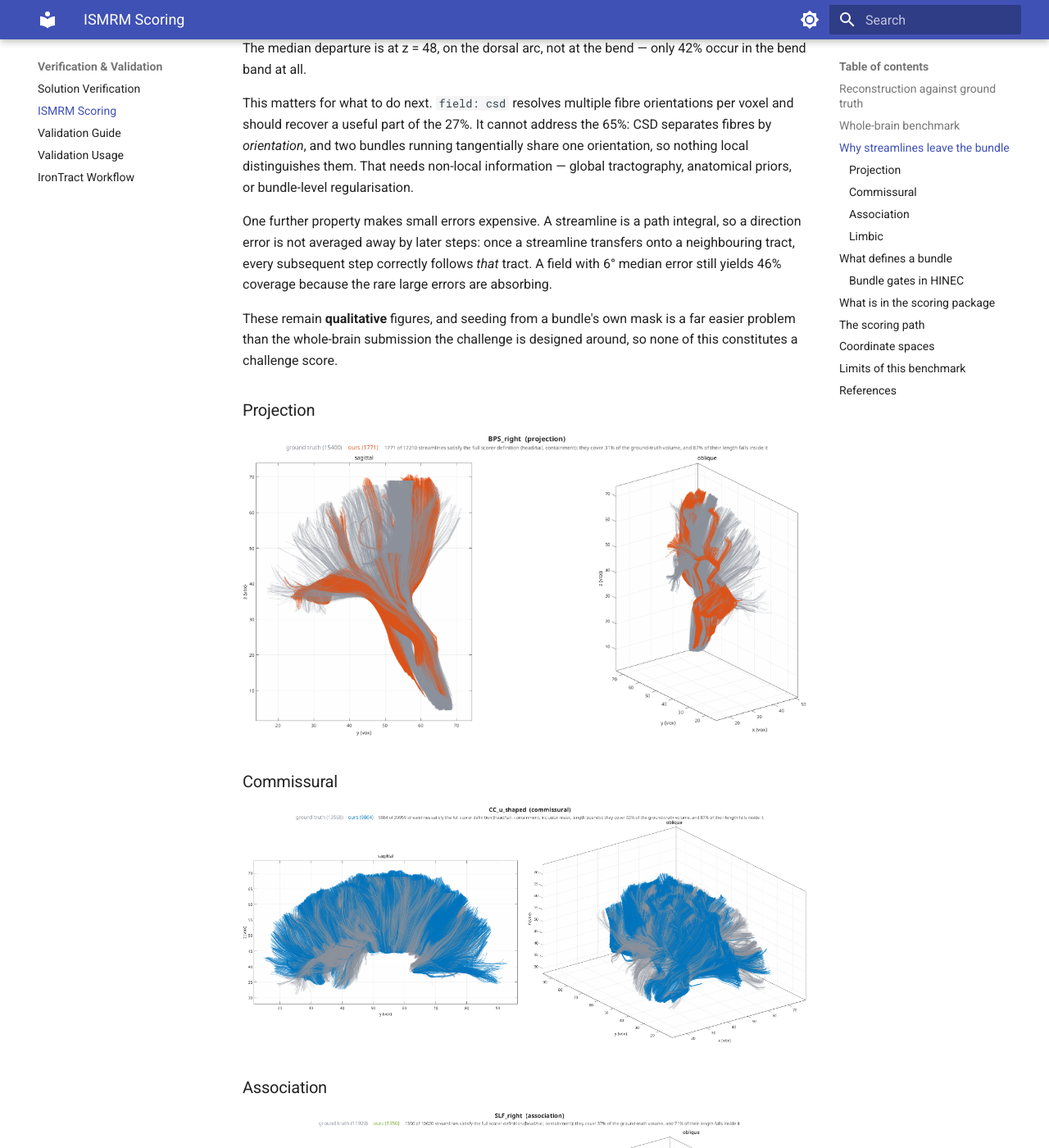
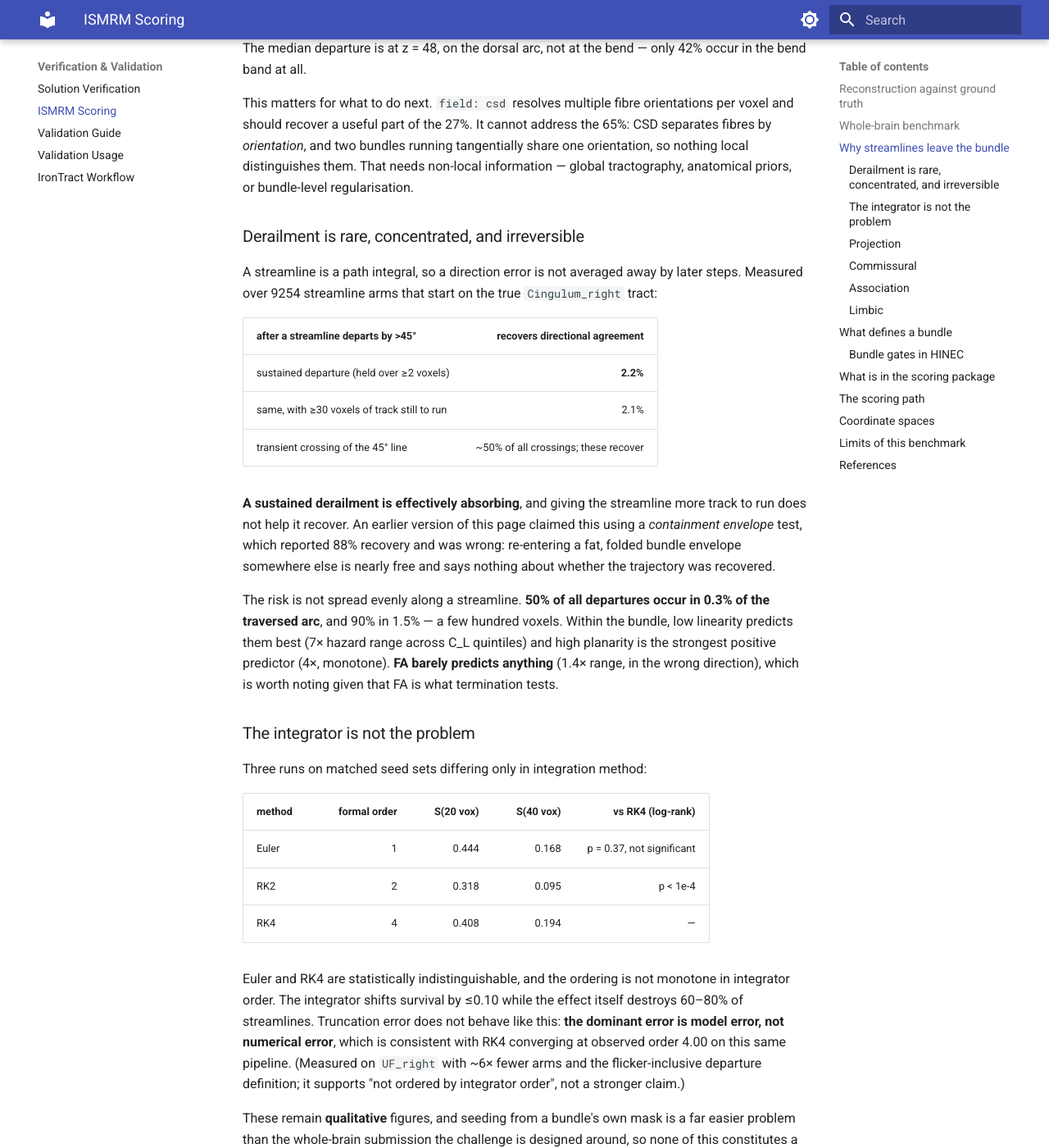
Before and after one commit to uicneuro/hinec, an MkDocs documentation site: the page built from docs/ISMRM_SCORING_ANALYSIS.md, in a window 1280 px wide and 1400 px high, scrolled down 2767 px. Shown: the whole window at 82% size. Built offline with MkDocs 1.6.1 and Material for MkDocs 9.7.7, drawn with Linux system fonts in a browser that asks for light colours.

Commit message:
Correct the "absorbing errors" claim, and measure what accumulates
The previous wording asserted that a streamline which transfers onto a
neighbouring tract never recovers, on the strength of a containment-envelope
test. That test reported 88% recovery and is not evidence either way:
re-entering a fat, folded bundle envelope somewhere else is nearly free and
says nothing about whether the trajectory was recovered.

Measured properly, on direction rather than position, over 9254 streamline
arms that start on the true tract: a departure of >45 degrees sustained over
at least 2 voxels recovers in 2.2% of cases, and 2.1% when 30 or more voxels
of track remain. So the claim holds - but only for sustained departures.
About half of all 45-degree crossings are threshold flicker with a median
displacement of 2.55 voxels, and those do recover.

Also records what the risk looks like. It is not a constant hazard and the
survival curve is not exponential: 50% of departures occur in 0.3% of the
traversed arc. Within the bundle low linearity predicts them (7x hazard range
across CL quintiles) and FA barely does (1.4x, in the wrong direction) -
notable, since FA is what termination tests.

And the result that ties this to the convergence work: on matched seed sets,
Euler and RK4 are statistically indistinguishable (log-rank p=0.37) and the
ordering is not monotone in formal order, while the effect destroys 60-80% of
streamlines. Truncation error does not behave that way. The dominant error is
model error, on the same pipeline that converges at observed order 4.00.

```diff
--- a/docs/ISMRM_SCORING_ANALYSIS.md
+++ b/docs/ISMRM_SCORING_ANALYSIS.md
@@ -111,11 +111,48 @@ tangentially share one orientation, so nothing local distinguishes them. That
 needs non-local information — global tractography, anatomical priors, or
 bundle-level regularisation.
 
-One further property makes small errors expensive. A streamline is a path
-integral, so a direction error is not averaged away by later steps: once a
-streamline transfers onto a neighbouring tract, every subsequent step correctly
-follows *that* tract. A field with 6° median error still yields 46% coverage
-because the rare large errors are absorbing.
+### Derailment is rare, concentrated, and irreversible
+
+A streamline is a path integral, so a direction error is not averaged away by
+later steps. Measured over 9254 streamline arms that start on the true
+`Cingulum_right` tract:
+
+| after a streamline departs by >45° | recovers directional agreement |
+|---|--:|
+| sustained departure (held over ≥2 voxels) | **2.2%** |
+| same, with ≥30 voxels of track still to run | 2.1% |
+| transient crossing of the 45° line | ~50% of all crossings; these recover |
+
+**A sustained derailment is effectively absorbing**, and giving the streamline
+more track to run does not help it recover. An earlier version of this page
+claimed this using a *containment envelope* test, which reported 88% recovery
+and was wrong: re-entering a fat, folded bundle envelope somewhere else is
+nearly free and says nothing about whether the trajectory was recovered.
+
+The risk is not spread evenly along a streamline. **50% of all departures occur
+in 0.3% of the traversed arc**, and 90% in 1.5% — a few hundred voxels. Within
+the bundle, low linearity predicts them best (7× hazard range across C_L
+quintiles) and high planarity is the strongest positive predictor (4×,
+monotone). **FA barely predicts anything** (1.4× range, in the wrong direction),
+which is worth noting given that FA is what termination tests.
+
+### The integrator is not the problem
+
+Three runs on matched seed sets differing only in integration method:
+
+| method | formal order | S(20 vox) | S(40 vox) | vs RK4 (log-rank) |
+|---|--:|--:|--:|--:|
+| Euler | 1 | 0.444 | 0.168 | p = 0.37, not significant |
+| RK2 | 2 | 0.318 | 0.095 | p < 1e-4 |
+| RK4 | 4 | 0.408 | 0.194 | — |
+
+Euler and RK4 are statistically indistinguishable, and the ordering is not
+monotone in integrator order. The integrator shifts survival by ≤0.10 while the
+effect itself destroys 60–80% of streamlines. Truncation error does not behave
+like this: **the dominant error is model error, not numerical error**, which is
+consistent with RK4 converging at observed order 4.00 on this same pipeline.
+(Measured on `UF_right` with ~6× fewer arms and the flicker-inclusive departure
+definition; it supports "not ordered by integrator order", not a stronger claim.)
 
 These remain **qualitative** figures, and seeding from a bundle's own mask is a
 far easier problem than the whole-brain submission the challenge is designed
```
